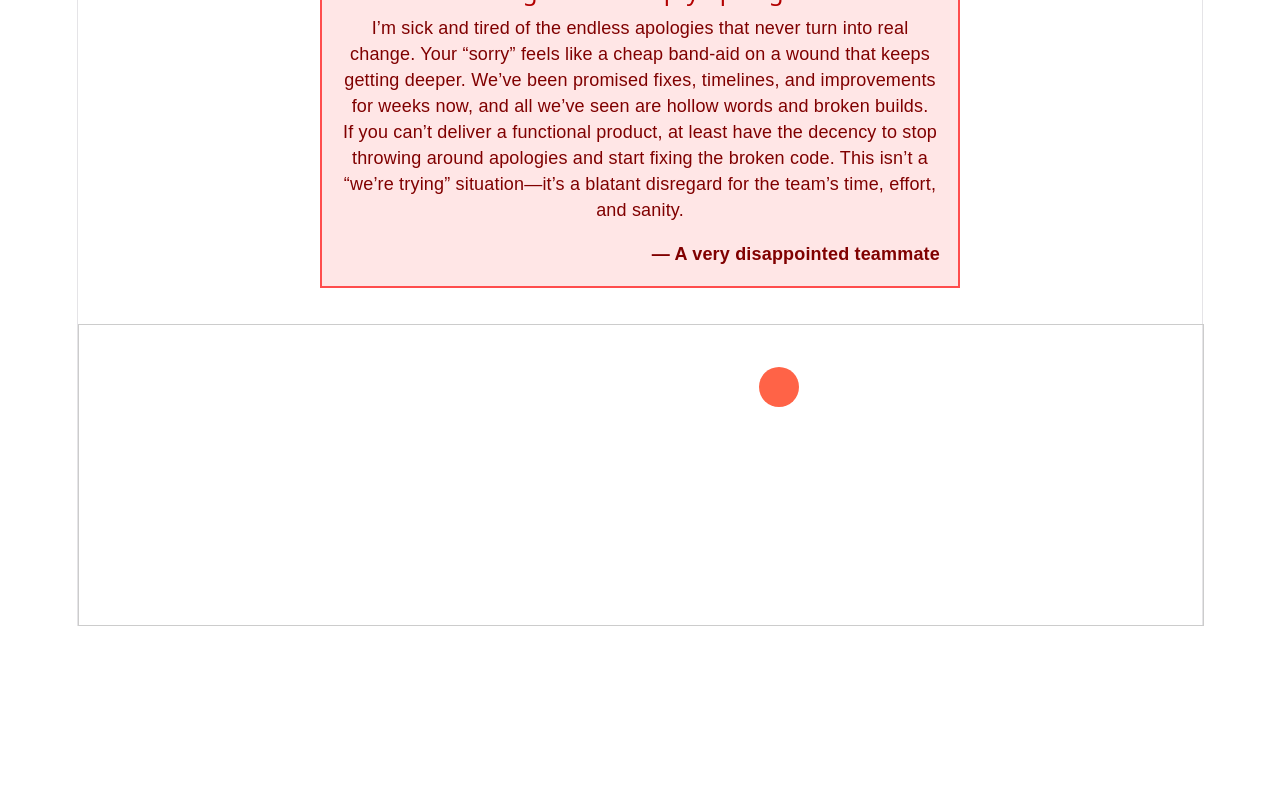
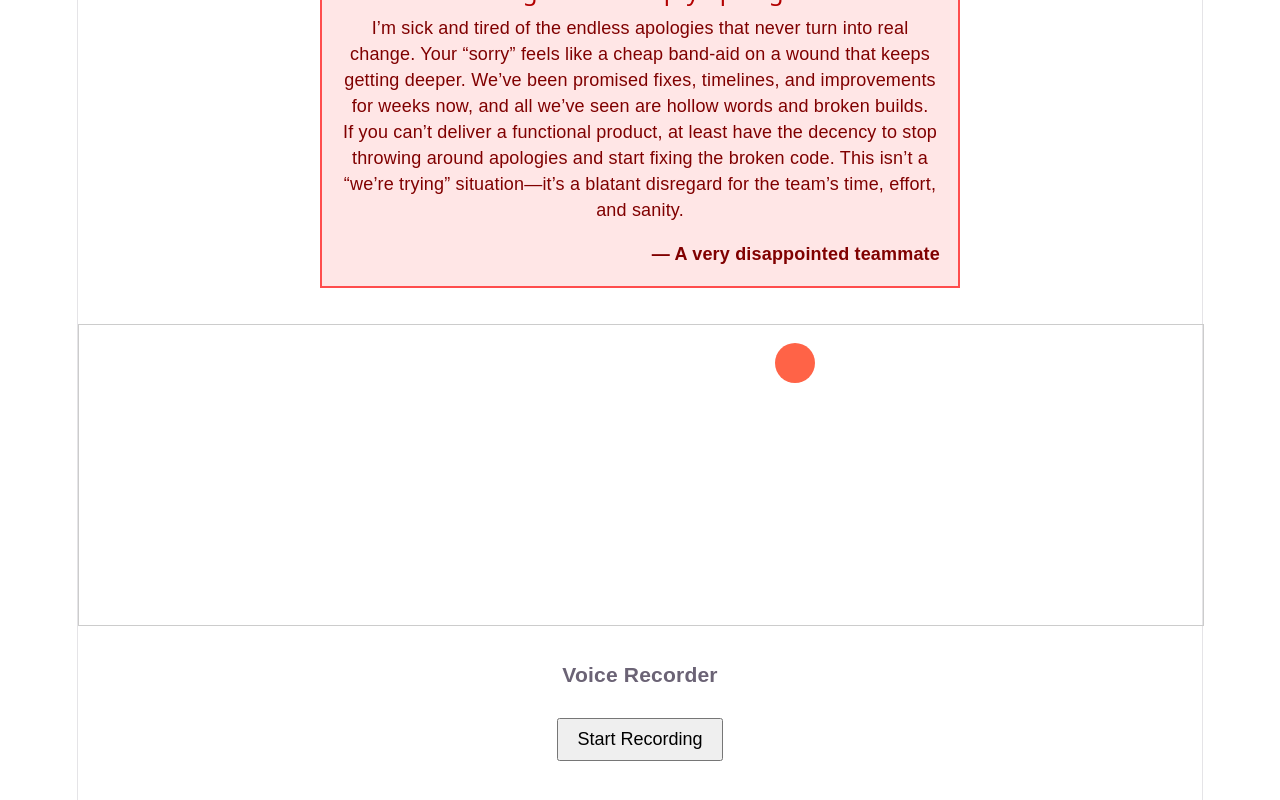
Before and after one commit to codegenie-hackabot/csuai-demo, a React (Vite) app: page / in a window 1280 px wide. Shown: the part 716-1516 px from the top of the page. Before the commit the page ends 1342 px from the top, so only its background shows below. Built offline with nearby package versions, Linux system fonts and the light colour scheme.

Commit message:
Add VoiceRecorder to App

```diff
--- a/src/App.jsx
+++ b/src/App.jsx
@@ -4,6 +4,7 @@ import SlotMachine from './SlotMachine';
 import Apology from './Apology';
 import BouncingBall from './BouncingBall';
 import AngryResponse from './AngryResponse';
+import VoiceRecorder from './VoiceRecorder';
 
 function App() {
   const [fibPrev, setFibPrev] = useState(0);
@@ -26,6 +27,7 @@ function App() {
       <Apology />
       <AngryResponse />
       <BouncingBall />
+      <VoiceRecorder />
     </div>
   );
 }
```
